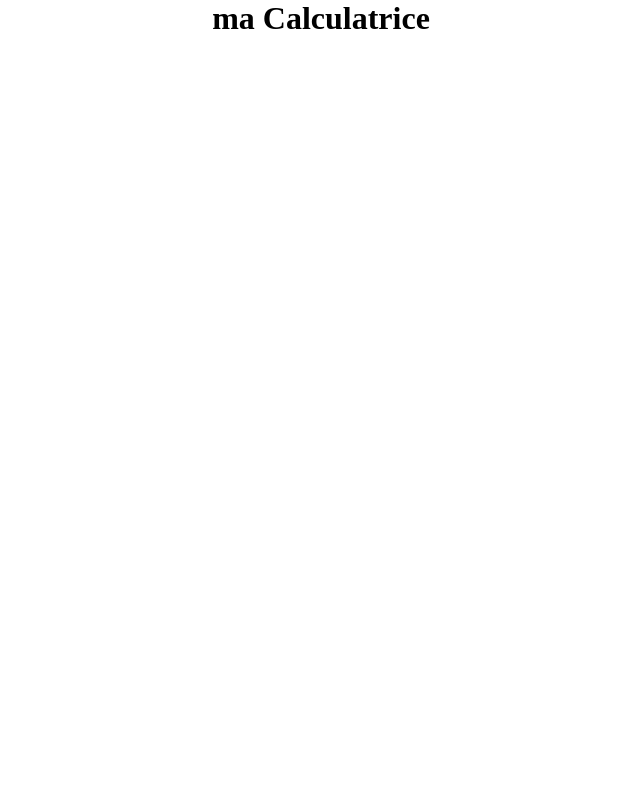
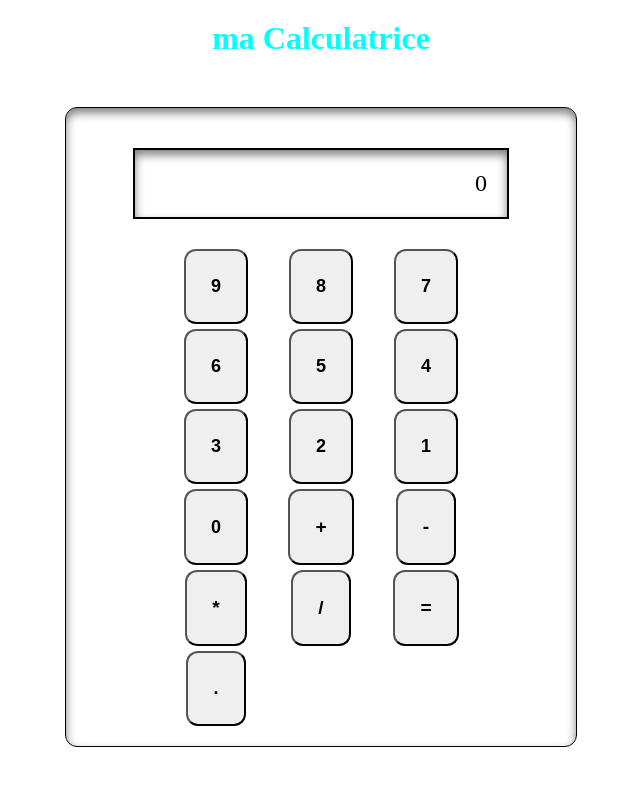
Before and after one commit to nad1515/calculatrice-repo, a plain HTML site: page index.html in a window 1280 px wide. Shown: the whole page, without its empty margins (319-959 px from the left). Drawn offline with Linux system fonts and the light colour scheme.

Commit message:
troisieme-commit

```diff
--- a/assets/css/style.css
+++ b/assets/css/style.css
@@ -1,35 +1,52 @@
 * {
     box-sizing: border-box;
-    margin:0;
+    margin:0 auto;
     padding: 0;
 }
-body {
-    display:flex;
-    justify-content: center;
+
+h1 {
+    margin-top: 20px;
+    color: aqua;
     text-align: center;
+
 }
 
 
 
 main {
-    margin: 80px;
-    padding-top: 90;
-    padding-bottom:  100px;
+    margin: 50px auto;
+    padding: 10px;
     border: 1px solid black;
     width: 40%;
+    border-radius: 12px;
+    box-shadow: inset 0px 5px 10px 0px rgba(0, 0, 0, 0.5);
 }
+.calculatrice {
+    padding-bottom: 10px;
+    padding: 10px;
+    display: flex;
+    flex-direction: column;
+    justify-content: center;
+}
+
+
 .calc-ecran {
     width: 80%;
     margin: auto;
     margin-top:20px;
     padding: 20px;
     border: 2px solid;
+    text-align: end;
+    box-shadow: inset 0px 5px 10px 0px rgba(0, 0, 0, 0.5);
+    font-size: x-large;
+
 
 
 }
+
 .chiffres-signes {
     margin-top: 30px;
-    display: grid;
+     display: grid;
     justify-content: center;
     align-content: center;
     grid-template-columns: repeat(3, 100px);
@@ -40,5 +57,33 @@ main {
     padding: 25px;
     align-items: center;
     border-radius: 12px;
+    font-size: large;
+    font-weight: bold;
+
+}
+button:active {
     box-shadow: inset 0px 5px 10px 0px rgba(0, 0, 0, 0.5);
 }
+.signes {
+    padding: 25px;
+    border: 1px solid rgba(red, green, blue, alpha);
+    border-radius: 12px;
+    font-size: larger;
+    font-weight: bold;
+
+}
+ .egale {
+    padding: 25px;
+    border: 1px solid rgba(red, green, blue, alpha);
+    border-radius: 12px;
+    font-size: larger;
+    font-weight: bold;
+
+}
+.vergule {
+    padding: 25px;
+    border: 1px solid rgba(red, green, blue, alpha);
+    border-radius: 12px;
+    font-size: large;
+    font-weight: bold;
+}
--- a/assets/js/script.js
+++ b/assets/js/script.js
@@ -1,6 +1,8 @@
 
 let  main = document.createElement("main");
 document.body.appendChild(main);
+let signes = ["+","-","*","/"];
+
 //............calculatrice..................
 
 let calculatrice = document.createElement("div");
@@ -28,8 +30,34 @@ clavier.classList.add("chiffres-signes")
     clavChiffres.classList.add("chiffres");
     clavChiffres.innerText = index;
 
+ //........clavierSignes..............
+}
+  for ( let index = 0; index <= 3; index ++) {
+  let clavSignes = document.createElement("button");
+  clavSignes.classList.add("signes")
+  clavier.appendChild(clavSignes);
+  clavSignes.innerText = signes[index];
 
- }
- for (let){
+}
+  //.........egle..........
+  let equal = document.createElement("button");
+  equal.classList.add("egale")
+  clavier.appendChild(equal);
+  equal.innerText = "=";
+  //......;;;point.........
 
- }
+  let point = document.createElement("button");
+  point.classList.add("vergule")
+  clavier.appendChild(point);
+  point.innerText = ".";
+
+  // Fonctionnement de la calculatrice
+  let mesBoutons = document.querySelectorAll("button");
+  for (let index = 0; index < mesBoutons.length; index++) {
+    mesBoutons[index].addEventListener("click", (eventClick) => {
+        console.log("Bouton cliqué : ", eventClick.target.innerText);
+        document.querySelector(".calc-ecran").innerText = eventClick.target.innerText;
+
+    })
+
+}
```
